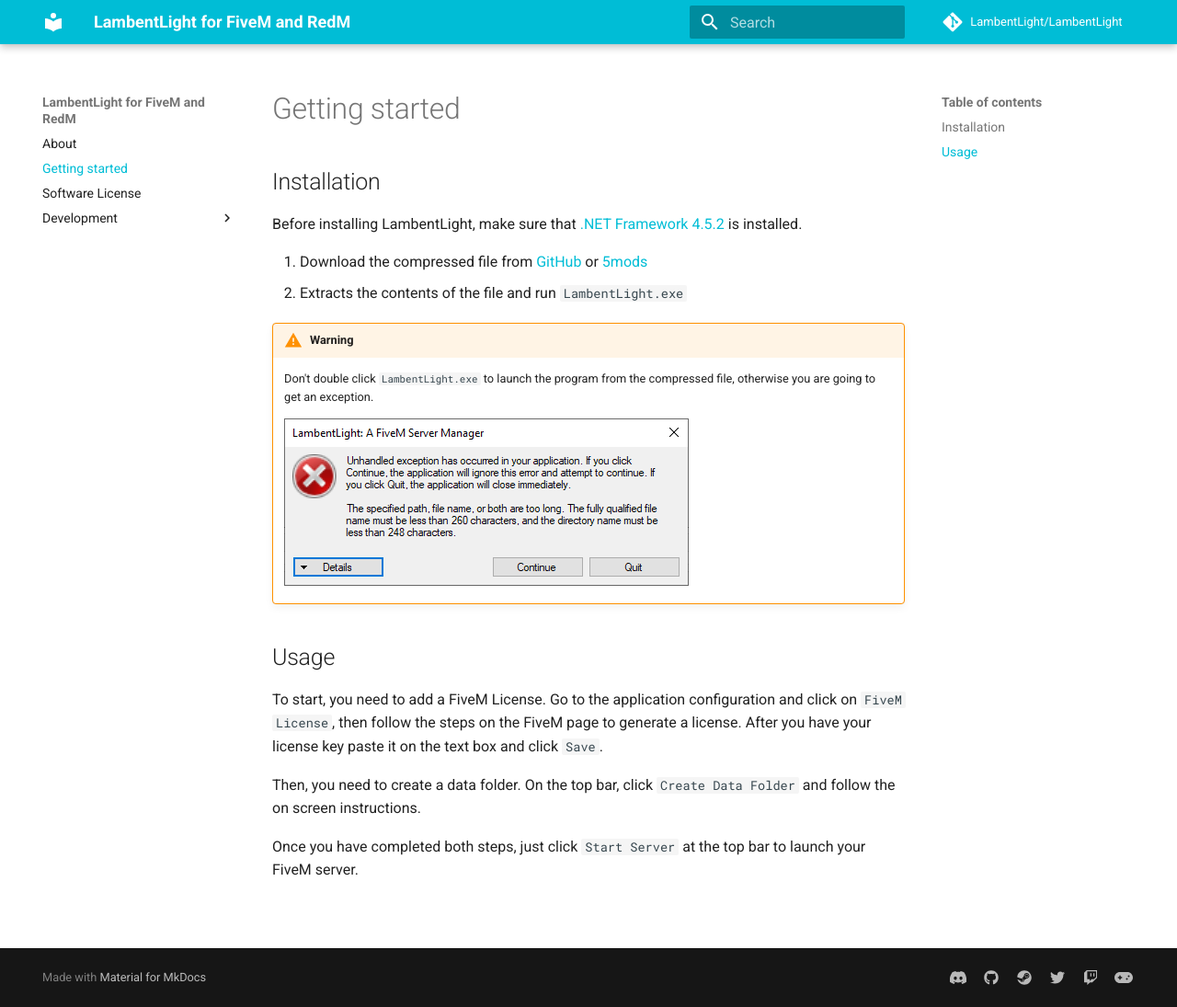
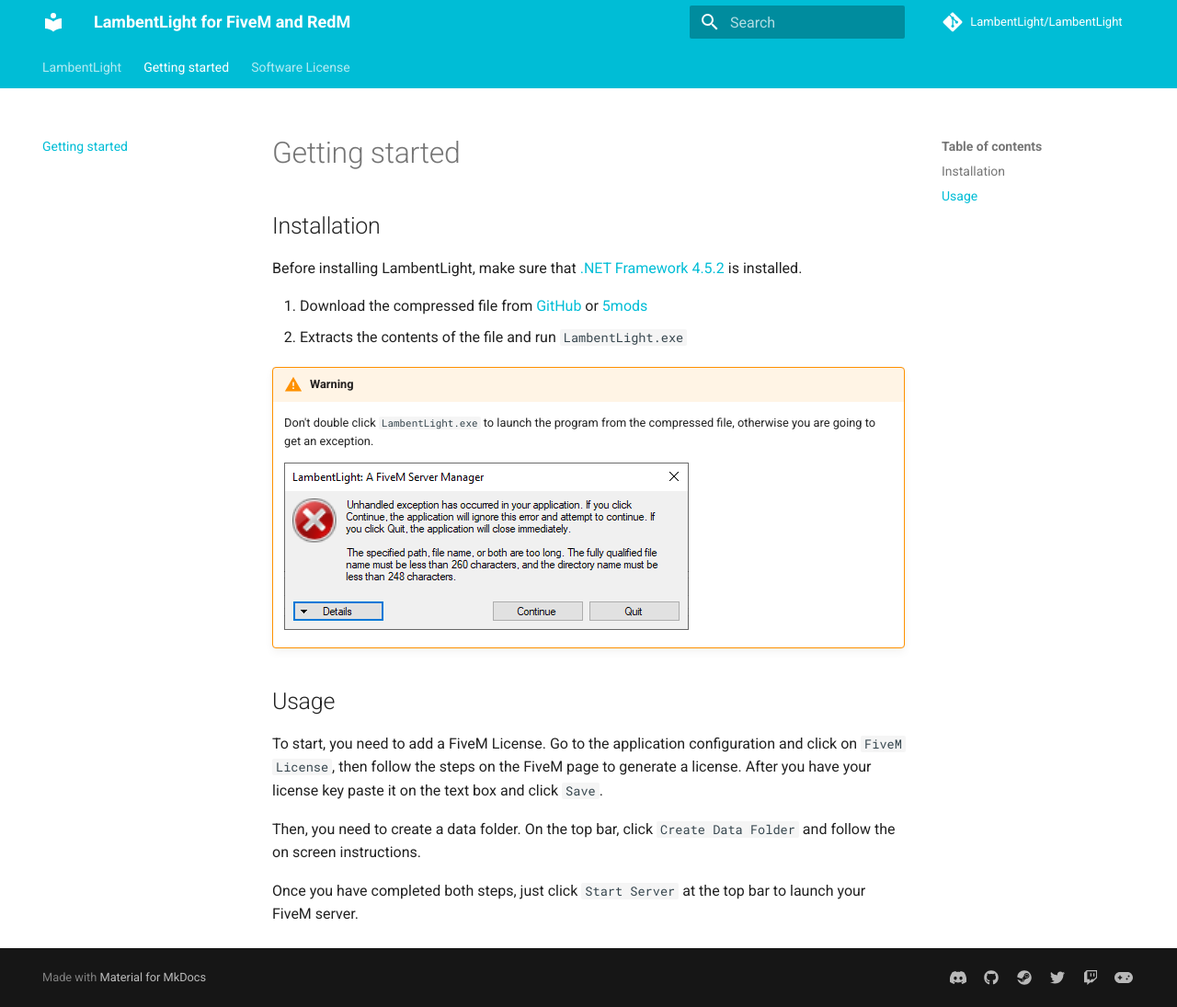
Before and after one commit to LambentLight/LambentLight, an MkDocs documentation site: the page built from docs/getting-started.md, in a window 1280 px wide and 1095 px high. Shown: the whole window at 92% size. Built offline with MkDocs 1.6.1 and Material for MkDocs 9.7.7, drawn with Linux system fonts in a browser that asks for light colours; comment, search, counter and statistics services are not loaded.

Commit message:
Organized the existing pages into better looking tabs

```diff
--- a/mkdocs.yml
+++ b/mkdocs.yml
@@ -1,11 +1,9 @@
 site_name: LambentLight for FiveM and RedM
 
 nav:
-  - About: index.md
+  - LambentLight: index.md
   - Getting started: getting-started.md
   - Software License: license.md
-  - Development:
-    - Program: development/program.md
 
 repo_name: LambentLight/LambentLight
 repo_url: https://github.com/LambentLight/LambentLight
@@ -15,6 +13,8 @@
   - pymdownx.details
 
 theme:
+  feature:
+    tabs: true
   name: material
   palette:
     primary: cyan
```
